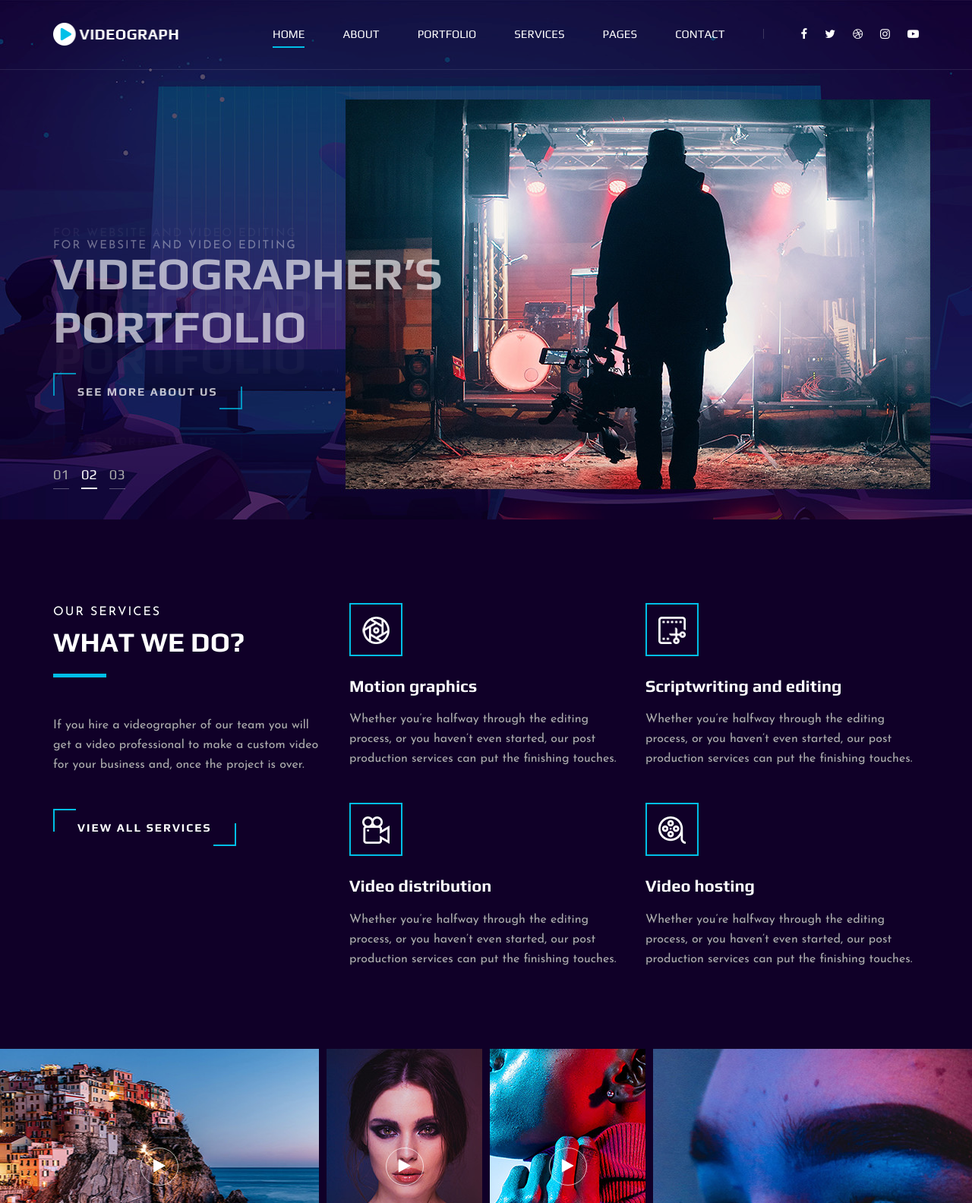
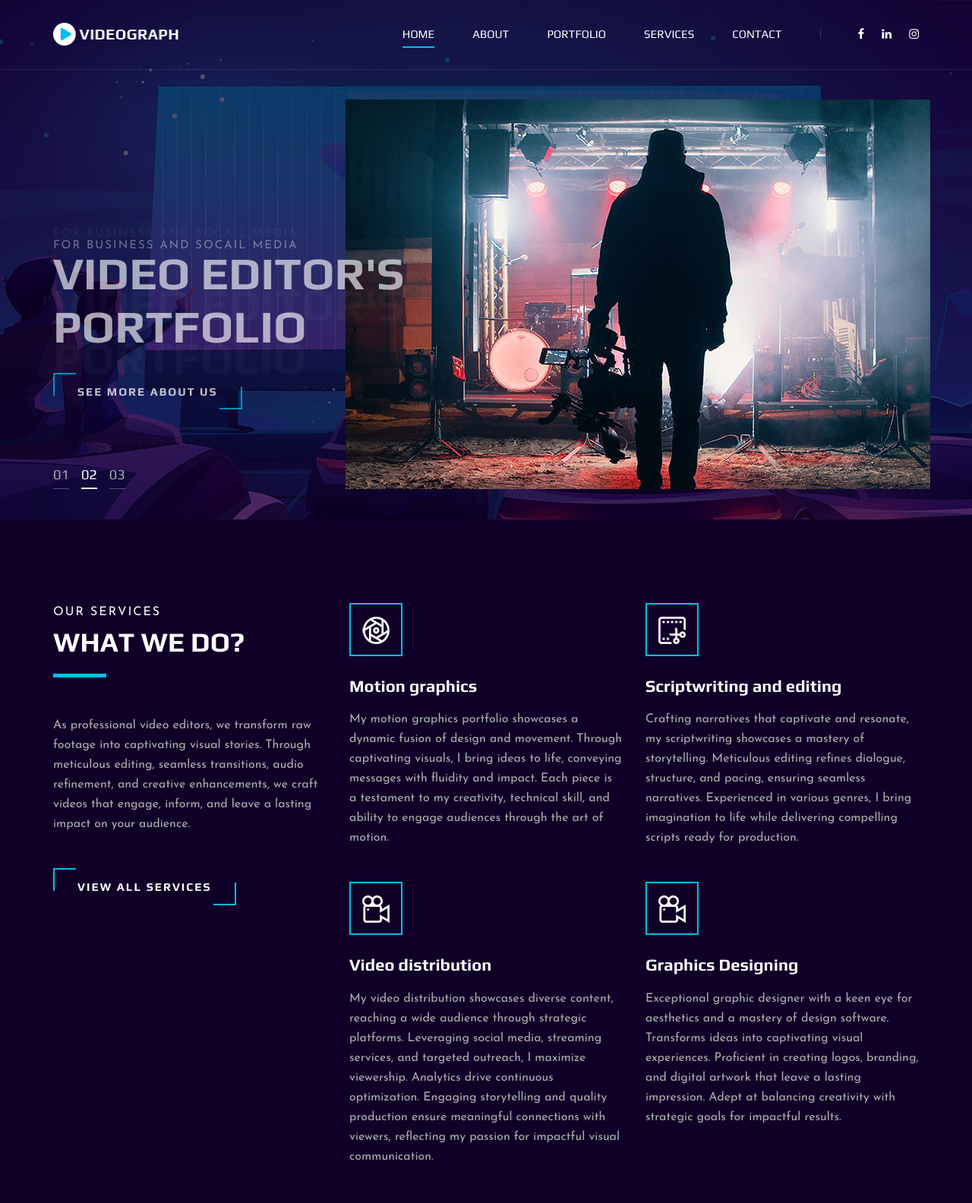
Before and after one commit to Frenzy66/AbdulWahab, a plain HTML site: page index.html in a window 1280 px wide. Shown: the top 1584 px of the page at 76% size. Drawn offline with Linux system fonts and the light colour scheme.

Commit message:
changeis done

```diff
--- a/index.html
+++ b/index.html
@@ -7,7 +7,7 @@
     <meta name="keywords" content="Videograph, unica, creative, html">
     <meta name="viewport" content="width=device-width, initial-scale=1.0">
     <meta http-equiv="X-UA-Compatible" content="ie=edge">
-    <title>Videograph | Template</title>
+    <title>AbdulWahab | Portfolio</title>
 
     <!-- Google Font -->
     <link href="https://fonts.googleapis.com/css2?family=Play:wght@400;700&display=swap" rel="stylesheet">
@@ -47,23 +47,14 @@
                                 <li><a href="./about.html">About</a></li>
                                 <li><a href="./portfolio.html">Portfolio</a></li>
                                 <li><a href="./services.html">Services</a></li>
-                                <li><a href="#">Pages</a>
-                                    <ul class="dropdown">
-                                        <li><a href="./about.html">About</a></li>
-                                        <li><a href="./portfolio.html">Portfolio</a></li>
-                                        <li><a href="./blog.html">Blog</a></li>
-                                        <li><a href="./blog-details.html">Blog Details</a></li>
-                                    </ul>
-                                </li>
+
                                 <li><a href="./contact.html">Contact</a></li>
                             </ul>
                         </nav>
                         <div class="header__nav__social">
-                            <a href="#"><i class="fa fa-facebook"></i></a>
-                            <a href="#"><i class="fa fa-twitter"></i></a>
-                            <a href="#"><i class="fa fa-dribbble"></i></a>
-                            <a href="#"><i class="fa fa-instagram"></i></a>
-                            <a href="#"><i class="fa fa-youtube-play"></i></a>
+                            <a href="https://www.facebook.com/profile.php?id=100010558534211" target="_blank"><i class="fa fa-facebook"></i></a>
+                            <a href="https://www.linkedin.com/in/abdul-wahab-7b8412234" target="_blank"><i class="fa fa-linkedin"></i></a>
+                            <a href="https://www.instagram.com/f.r.e.n.z.y._/" target="_blank"><i class="fa fa-instagram"></i></a>
                         </div>
                     </div>
                 </div>
@@ -81,8 +72,8 @@
                     <div class="row">
                         <div class="col-lg-6">
                             <div class="hero__text">
-                                <span>For website and video editing</span>
-                                <h2>Videographer’s Portfolio</h2>
+                                <span>For Business and Socail Media</span>
+                                <h2>Video Editor's Portfolio</h2>
                                 <a href="#" class="primary-btn">See more about us</a>
                             </div>
                         </div>
@@ -94,8 +85,8 @@
                     <div class="row">
                         <div class="col-lg-6">
                             <div class="hero__text">
-                                <span>For website and video editing</span>
-                                <h2>Videographer’s Portfolio</h2>
+                                <span>For Business and Socail Media</span>
+                                <h2> Video Editor's Portfolio</h2>
                                 <a href="#" class="primary-btn">See more about us</a>
                             </div>
                         </div>
@@ -107,8 +98,8 @@
                     <div class="row">
                         <div class="col-lg-6">
                             <div class="hero__text">
-                                <span>For website and video editing</span>
-                                <h2>Videographer’s Portfolio</h2>
+                                <span>For Business and Socail Media</span>
+                                <h2>Video Editor's Portfolio</h2>
                                 <a href="#" class="primary-btn">See more about us</a>
                             </div>
                         </div>
@@ -129,8 +120,7 @@
                             <span>Our services</span>
                             <h2>What We do?</h2>
                         </div>
-                        <p>If you hire a videographer of our team you will get a video professional to make a custom
-                            video for your business and, once the project is over.</p>
+                        <p>As professional video editors, we transform raw footage into captivating visual stories. Through meticulous editing, seamless transitions, audio refinement, and creative enhancements, we craft videos that engage, inform, and leave a lasting impact on your audience.</p>
                         <a href="#" class="primary-btn">View all services</a>
                     </div>
                 </div>
@@ -142,8 +132,7 @@
                                     <img src="img/icons/si-1.png" alt="">
                                 </div>
                                 <h4>Motion graphics</h4>
-                                <p>Whether you’re halfway through the editing process, or you haven’t even started, our
-                                    post production services can put the finishing touches.</p>
+                                <p>My motion graphics portfolio showcases a dynamic fusion of design and movement. Through captivating visuals, I bring ideas to life, conveying messages with fluidity and impact. Each piece is a testament to my creativity, technical skill, and ability to engage audiences through the art of motion.</p>
                             </div>
                         </div>
                         <div class="col-lg-6 col-md-6 col-sm-6">
@@ -152,8 +141,7 @@
                                     <img src="img/icons/si-2.png" alt="">
                                 </div>
                                 <h4>Scriptwriting and editing</h4>
-                                <p>Whether you’re halfway through the editing process, or you haven’t even started, our
-                                    post production services can put the finishing touches.</p>
+                                <p>Crafting narratives that captivate and resonate, my scriptwriting showcases a mastery of storytelling. Meticulous editing refines dialogue, structure, and pacing, ensuring seamless narratives. Experienced in various genres, I bring imagination to life while delivering compelling scripts ready for production.</p>
                             </div>
                         </div>
                         <div class="col-lg-6 col-md-6 col-sm-6">
@@ -162,20 +150,20 @@
                                     <img src="img/icons/si-3.png" alt="">
                                 </div>
                                 <h4>Video distribution</h4>
-                                <p>Whether you’re halfway through the editing process, or you haven’t even started, our
-                                    post production services can put the finishing touches.</p>
+                                <p>My video distribution showcases diverse content, reaching a wide audience through strategic platforms. Leveraging social media, streaming services, and targeted outreach, I maximize viewership. Analytics drive continuous optimization. Engaging storytelling and quality production ensure meaningful connections with viewers, reflecting my passion for impactful visual communication.</p>
                             </div>
                         </div>
+
                         <div class="col-lg-6 col-md-6 col-sm-6">
                             <div class="services__item">
                                 <div class="services__item__icon">
-                                    <img src="img/icons/si-4.png" alt="">
+                                    <img src="img/icons/si-3.png" alt="">
                                 </div>
-                                <h4>Video hosting</h4>
-                                <p>Whether you’re halfway through the editing process, or you haven’t even started, our
-                                    post production services can put the finishing touches.</p>
+                                <h4>Graphics Designing</h4>
+                                <p>Exceptional graphic designer with a keen eye for aesthetics and a mastery of design software. Transforms ideas into captivating visual experiences. Proficient in creating logos, branding, and digital artwork that leave a lasting impression. Adept at balancing creativity with strategic goals for impactful results.</p>
                             </div>
                         </div>
+
                     </div>
                 </div>
             </div>
@@ -249,8 +237,8 @@
                         <div class="counter__item">
                             <div class="counter__item__text">
                                 <img src="img/icons/ci-1.png" alt="">
-                                <h2 class="counter_num">230</h2>
-                                <p>Compled Projects</p>
+                                <h2 class="counter_num">281</h2>
+                                <p>Completed Projects</p>
                             </div>
                         </div>
                     </div>
@@ -258,7 +246,7 @@
                         <div class="counter__item second__item">
                             <div class="counter__item__text">
                                 <img src="img/icons/ci-2.png" alt="">
-                                <h2 class="counter_num">1068</h2>
+                                <h2 class="counter_num">158</h2>
                                 <p>Happy clients</p>
                             </div>
                         </div>
@@ -267,7 +255,7 @@
                         <div class="counter__item third__item">
                             <div class="counter__item__text">
                                 <img src="img/icons/ci-3.png" alt="">
-                                <h2 class="counter_num">230</h2>
+                                <h2 class="counter_num">56</h2>
                                 <p>Perspective clients</p>
                             </div>
                         </div>
@@ -276,8 +264,8 @@
                         <div class="counter__item four__item">
                             <div class="counter__item__text">
                                 <img src="img/icons/ci-4.png" alt="">
-                                <h2 class="counter_num">230</h2>
-                                <p>Compled Projects</p>
+                                <h2 class="counter_num">273</h2>
+                                <p>Completed Projects</p>
                             </div>
                         </div>
                     </div>
@@ -288,7 +276,7 @@
     <!-- Counter Section End -->
 
     <!-- Team Section Begin -->
-    <section class="team spad set-bg" data-setbg="img/team-bg.jpg">
+    <!-- <section class="team spad set-bg" data-setbg="img/team-bg.jpg">
         <div class="container">
             <div class="row">
                 <div class="col-lg-12">
@@ -362,7 +350,7 @@
                 </div>
             </div>
         </div>
-    </section>
+    </section> -->
     <!-- Team Section End -->
 
     <!-- Latest Blog Section Begin -->
```
Also changed, not shown: about.html (+1 -8 lines), blog-details.html (+1 -8 lines), contact.html (+5 -12 lines), portfolio.html (+1 -8 lines), services.html (+1 -8 lines).
